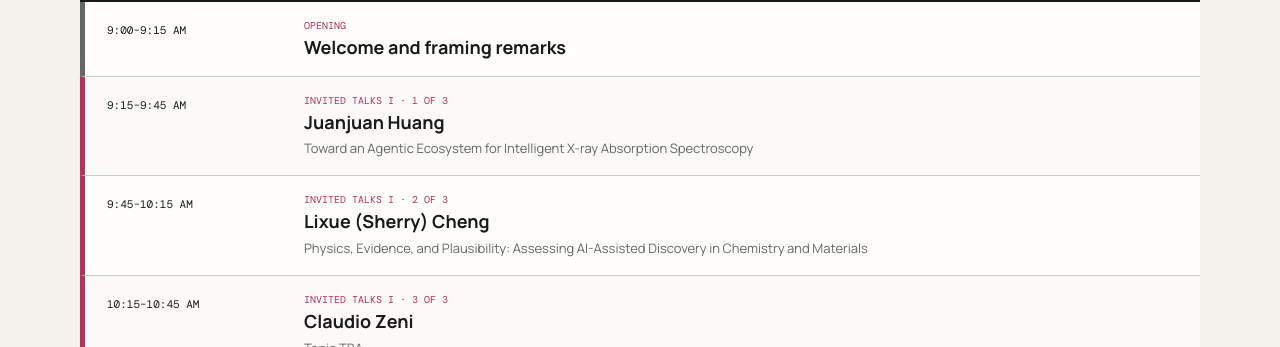
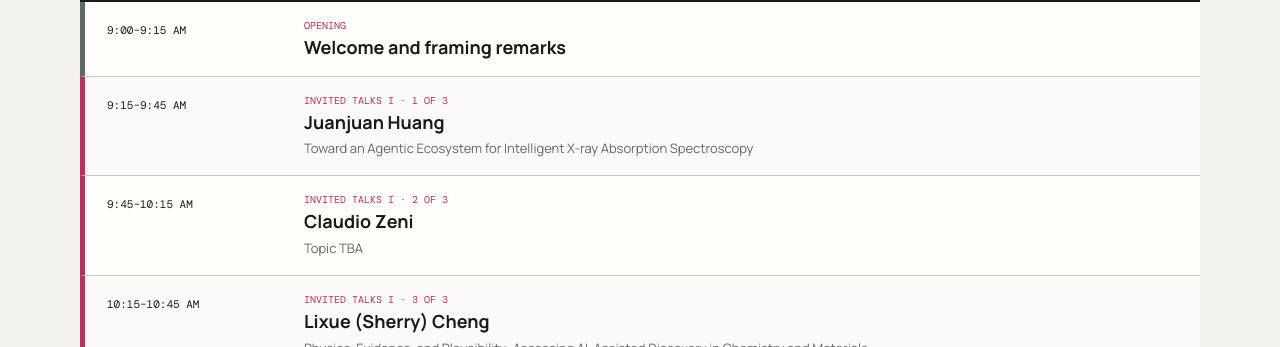
Before and after one commit to ai4mc26/ai4mc26.github.io, a plain HTML site: page schedule.html in a window 1280 px wide. Shown: the part 453-800 px from the top of the page. Drawn offline with nearby package versions, Linux system fonts and the light colour scheme.

Commit message:
Swap Claudio and Lixue invited talk slots

```diff
--- a/schedule.html
+++ b/schedule.html
@@ -52,8 +52,8 @@
         <ol class="detail-timeline" aria-label="Workshop schedule in chronological order">
           <li class="general"><time>9:00–9:15 AM</time><div><span class="timeline-kind">Opening</span><h3>Welcome and framing remarks</h3></div></li>
           <li class="invited"><time>9:15–9:45 AM</time><div><span class="timeline-kind">Invited talks I · 1 of 3</span><h3>Juanjuan Huang</h3><p>Toward an Agentic Ecosystem for Intelligent X-ray Absorption Spectroscopy</p></div></li>
-          <li class="invited"><time>9:45–10:15 AM</time><div><span class="timeline-kind">Invited talks I · 2 of 3</span><h3>Lixue (Sherry) Cheng</h3><p>Physics, Evidence, and Plausibility: Assessing AI-Assisted Discovery in Chemistry and Materials</p></div></li>
-          <li class="invited"><time>10:15–10:45 AM</time><div><span class="timeline-kind">Invited talks I · 3 of 3</span><h3>Claudio Zeni</h3><p>Topic TBA</p></div></li>
+          <li class="invited"><time>9:45–10:15 AM</time><div><span class="timeline-kind">Invited talks I · 2 of 3</span><h3>Claudio Zeni</h3><p>Topic TBA</p></div></li>
+          <li class="invited"><time>10:15–10:45 AM</time><div><span class="timeline-kind">Invited talks I · 3 of 3</span><h3>Lixue (Sherry) Cheng</h3><p>Physics, Evidence, and Plausibility: Assessing AI-Assisted Discovery in Chemistry and Materials</p></div></li>
           <li class="contributed"><time>10:45–11:15 AM</time><div><span class="timeline-kind">Contributed talks I</span><h3>Contributed presentations</h3><p>Speaker assignments TBA; see the nine talks below.</p></div></li>
           <li class="invited"><time>11:15–11:45 AM</time><div><span class="timeline-kind">Invited talks II · 1 of 2</span><h3>Yuanqi Du</h3><p>Topic TBA</p></div></li>
           <li class="invited"><time>11:45 AM–12:15 PM</time><div><span class="timeline-kind">Invited talks II · 2 of 2</span><h3>Boris Kozinsky</h3><p>Topic TBA</p></div></li>
```
